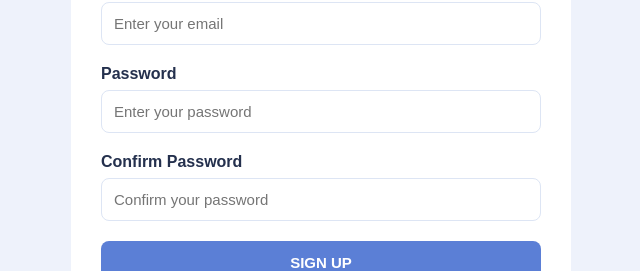
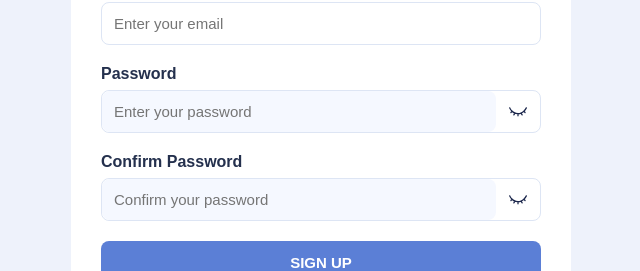
Before and after one commit to Adera2005/lucky-scheduler-frontend, a React app: page /signup in a window 1280 px wide. Shown: the part 434-705 px from the top of the page, without its empty margins (319-959 px from the left). Built offline with nearby package versions, Linux system fonts and the light colour scheme; the HTML template or start-up script is replaced by a standard one.

Commit message:
sidebar update

```diff
--- a/src/pages/Signup.jsx
+++ b/src/pages/Signup.jsx
@@ -2,6 +2,9 @@ import { useState } from 'react';
 import { useNavigate, Link } from 'react-router-dom';
 import api from '../services/api.js';
 import '../styling/Signup.css';
+import eyeOpen from '../assets/eye-svgrepo-com.svg';
+import eyeClose from '../assets/eye-closed-svgrepo-com.svg';
+
 
 function Signup() {
   const navigate = useNavigate();
@@ -9,6 +12,7 @@ function Signup() {
   const [error, setError] = useState('');
   const [loading, setLoading] = useState(false);
   const [showPassword, setShowPassword] = useState(false);
+  const [showConfirmPassword, setShowConfirmPassword] = useState(false);
 
   const handleSubmit = async (e) => {
     e.preventDefault();
@@ -87,6 +91,7 @@ function Signup() {
 <div className="signup-field">
   <label>Password</label>
 
+  <div className="signup-password-box">
     <input
       type={showPassword ? 'text' : 'password'}
       value={formData.password}
@@ -96,14 +101,24 @@ function Signup() {
       placeholder="Enter your password"
       required
     />
+<span onClick={() => setShowPassword(!showPassword)}>
+  {showPassword
+    ? <img src={eyeOpen} alt="Hide Password" />
+    : <img src={eyeClose} alt="Show Password" />
+  }
+</span>
+
   </div>
+</div>
+
 
         {/* Confirm Password */}
 <div className="signup-field">
   <label>Confirm Password</label>
 
+  <div className="signup-password-box">
     <input
-            type={showPassword ? 'text' : 'password'}
+      type={showConfirmPassword ? 'text' : 'password'}
       value={formData.confirmPassword}
       onChange={(e) =>
         setFormData({
@@ -114,6 +129,13 @@ function Signup() {
       placeholder="Confirm your password"
       required
     />
+<span onClick={() => setShowConfirmPassword(!showConfirmPassword)}>
+  {showConfirmPassword
+    ? <img src={eyeOpen} alt="Hide Confirm Password" />
+    : <img src={eyeClose} alt="Show Confirm Password" />
+  }
+</span>
+  </div>
 </div>
 
         <button type="submit" disabled={loading}>
--- a/src/styling/Login.css
+++ b/src/styling/Login.css
@@ -75,6 +75,7 @@ body {
   align-items: center;
   border: 1px solid #dde5f4;
   border-radius: 8px;
+  background: white;
 }
 
 .password-box input {
--- a/src/styling/Sidebar.css
+++ b/src/styling/Sidebar.css
@@ -27,7 +27,9 @@
 }
 
 .sidebar a {
-  display: block;
+  display: flex;
+  align-items: center;
+  gap: 10px;
   color: #24304d;
   text-decoration: none;
   padding: 12px;
--- a/src/styling/Signup.css
+++ b/src/styling/Signup.css
@@ -90,3 +90,37 @@ body {
   font-weight: bold;
   text-decoration: none;
 }
+/* Password input with eye icon */
+.signup-password-box {
+display: flex;
+align-items: center;
+border: 1px solid #dde5f4;
+border-radius: 8px;
+background: white;
+overflow: hidden;
+}
+
+.signup-password-box input {
+flex: 1;
+min-width: 0;
+border: none;
+outline: none;
+background: #f5f8ff;
+
+.signup-password-box {
+  background: #f5f8ff;
+}
+}
+
+.signup-password-box span {
+display: flex;
+align-items: center;
+padding: 0 12px;
+cursor: pointer;
+}
+
+.signup-password-box img {
+width: 20px;
+height: 20px;
+
+}
```
Lines whose indentation alone changed are shown as unchanged.
